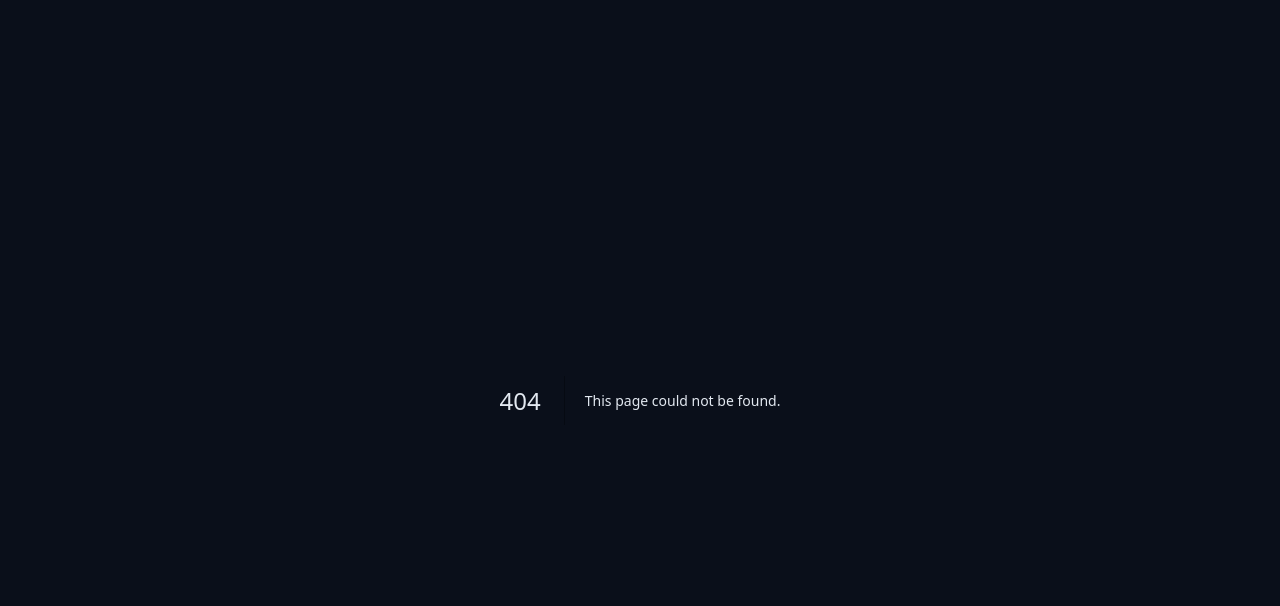
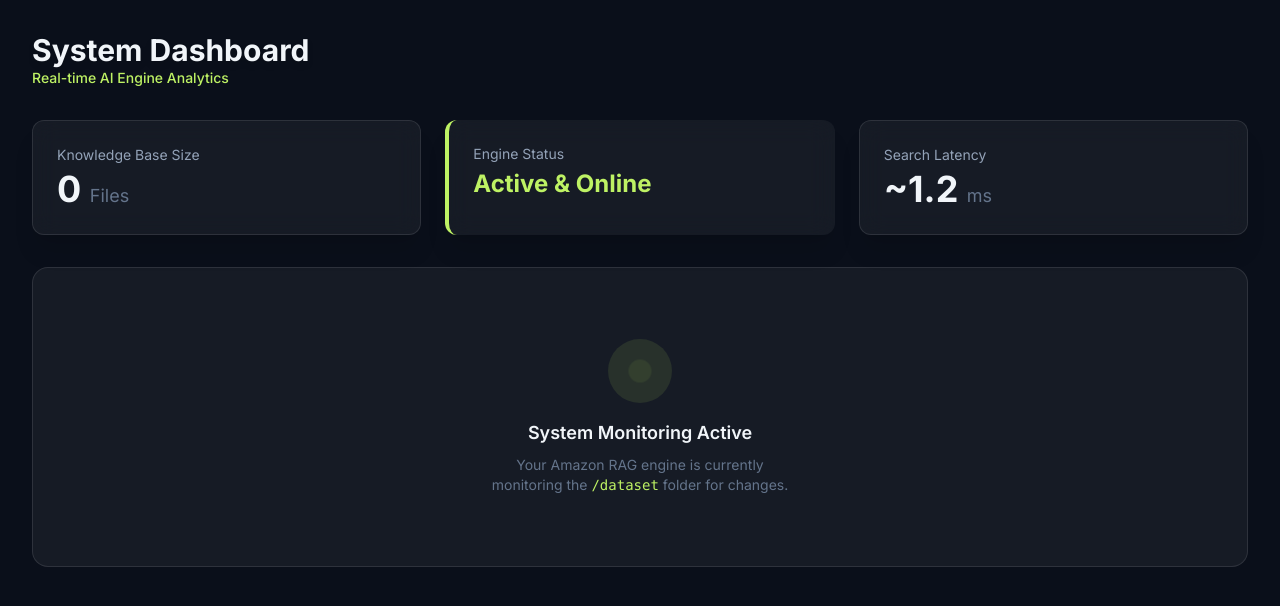
Before and after one commit to ndia4343/RAG-Chatbot-Collection, a Next.js app in the folder Amazon-FAQ-Customer-Chatbot/frontend/: page /dashboard in a window 1280 px wide. Before the commit this address had no page. Shown: the top 606 px of the page. Built offline with nearby package versions, Linux system fonts and the light colour scheme; no server answers.

Commit message:
Create DashboardPage component for system analytics
This component fetches the number of files from the FastAPI backend and displays it along with engine status and search latency.

```diff
--- /dev/null
+++ b/Amazon-FAQ-Customer-Chatbot/frontend/app/dashboard/page.tsx
@@ -0,0 +1,52 @@
+"use client";
+import React, { useEffect, useState } from 'react';
+
+export default function DashboardPage() {
+  const [fileCount, setFileCount] = useState(0);
+
+  // Fetch the real number of files from your FastAPI backend
+  useEffect(() => {
+    fetch(`${process.env.NEXT_PUBLIC_API_URL}/list-files`)
+      .then(res => res.json())
+      .then(data => setFileCount(data.length))
+      .catch(err => console.error("Failed to fetch analytics:", err));
+  }, []);
+
+  return (
+    <div className="p-8 space-y-8">
+      <header>
+        <h1 className="text-3xl font-bold text-[#f1f5f9] drop-shadow-md">System Dashboard</h1>
+        <p className="text-[#bef264] text-sm font-medium">Real-time AI Engine Analytics</p>
+      </header>
+
+      {/* Analytics Cards */}
+      <div className="grid grid-cols-1 md:grid-cols-3 gap-6">
+        <div className="bg-white/5 backdrop-blur-md border border-white/10 p-6 rounded-xl shadow-xl">
+          <p className="text-slate-400 text-sm mb-1">Knowledge Base Size</p>
+          <h2 className="text-4xl font-bold text-[#f1f5f9]">{fileCount} <span className="text-lg font-normal text-slate-500">Files</span></h2>
+        </div>
+
+        <div className="bg-white/5 backdrop-blur-md border-l-4 border-l-[#bef264] p-6 rounded-xl shadow-xl">
+          <p className="text-slate-400 text-sm mb-1">Engine Status</p>
+          <h2 className="text-2xl font-bold text-[#bef264]">Active & Online</h2>
+        </div>
+
+        <div className="bg-white/5 backdrop-blur-md border border-white/10 p-6 rounded-xl shadow-xl">
+          <p className="text-slate-400 text-sm mb-1">Search Latency</p>
+          <h2 className="text-4xl font-bold text-[#f1f5f9]">~1.2 <span className="text-lg font-normal text-slate-500">ms</span></h2>
+        </div>
+      </div>
+
+      {/* Activity Section */}
+      <div className="bg-white/5 border border-white/10 rounded-2xl p-8 min-h-[300px] flex flex-col items-center justify-center text-center">
+        <div className="w-16 h-16 bg-[#bef264]/10 rounded-full flex items-center justify-center mb-4">
+          <div className="w-3 h-3 bg-[#bef264] rounded-full animate-ping"></div>
+        </div>
+        <h3 className="text-[#f1f5f9] font-semibold text-lg">System Monitoring Active</h3>
+        <p className="text-slate-500 max-w-xs mt-2 text-sm">
+          Your Amazon RAG engine is currently monitoring the <code className="text-[#bef264]">/dataset</code> folder for changes.
+        </p>
+      </div>
+    </div>
+  );
+}
```
